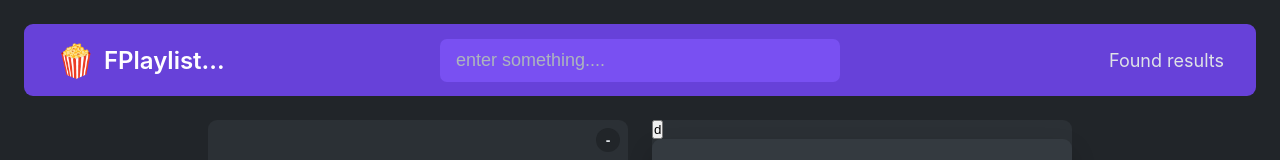
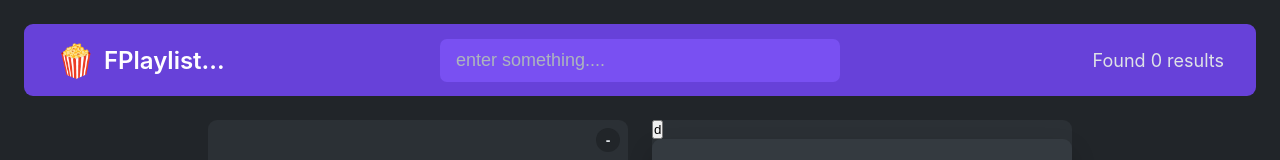
Before and after one commit to irabruce10/fplaylist, a React (Create React App) app: page / in a window 1280 px wide. Shown: the top 160 px of the page. Built offline with nearby package versions, Linux system fonts and the light colour scheme.

Commit message:
add item

```diff
--- a/src/App.js
+++ b/src/App.js
@@ -17,14 +17,19 @@ export default function App() {
   }
   return (
     <>
-      <NavBar handleSubmit={handleSubmit} item={item} onItem={setItem} />
+      <NavBar
+        handleSubmit={handleSubmit}
+        item={item}
+        onItem={setItem}
+        newItem={newItem}
+      />
 
       <Box newItem={newItem} />
     </>
   );
 }
 
-function NavBar({ handleSubmit, item, onItem }) {
+function NavBar({ handleSubmit, item, onItem, newItem }) {
   return (
     <nav className="nav-bar">
       <div className="logo">
@@ -40,7 +45,9 @@ function NavBar({ handleSubmit, item, onItem }) {
         />
       </form>
 
-      <p className="num-results">Found results</p>
+      <p className="num-results">
+        Found <span>{newItem.length} </span>results
+      </p>
     </nav>
   );
 }
```
